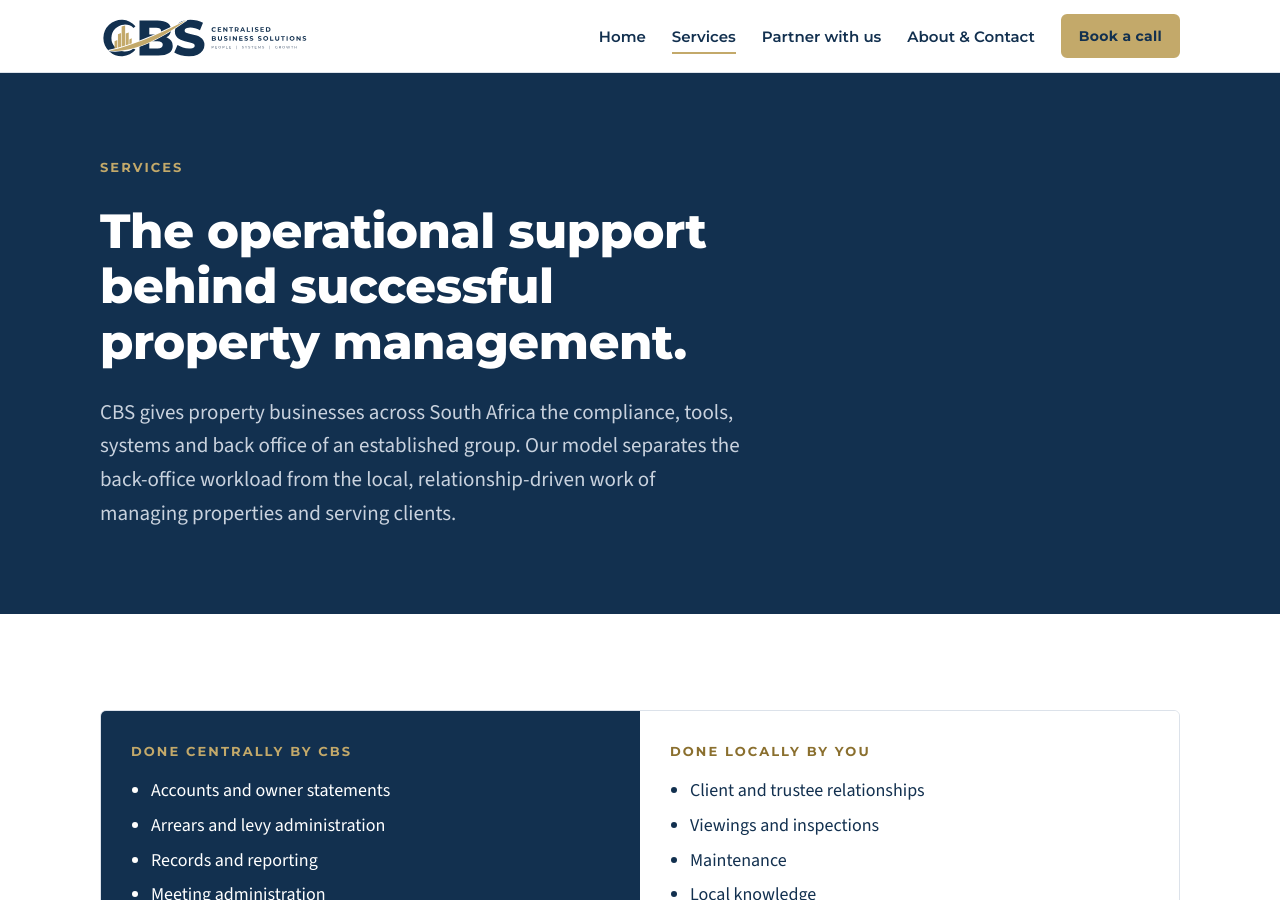
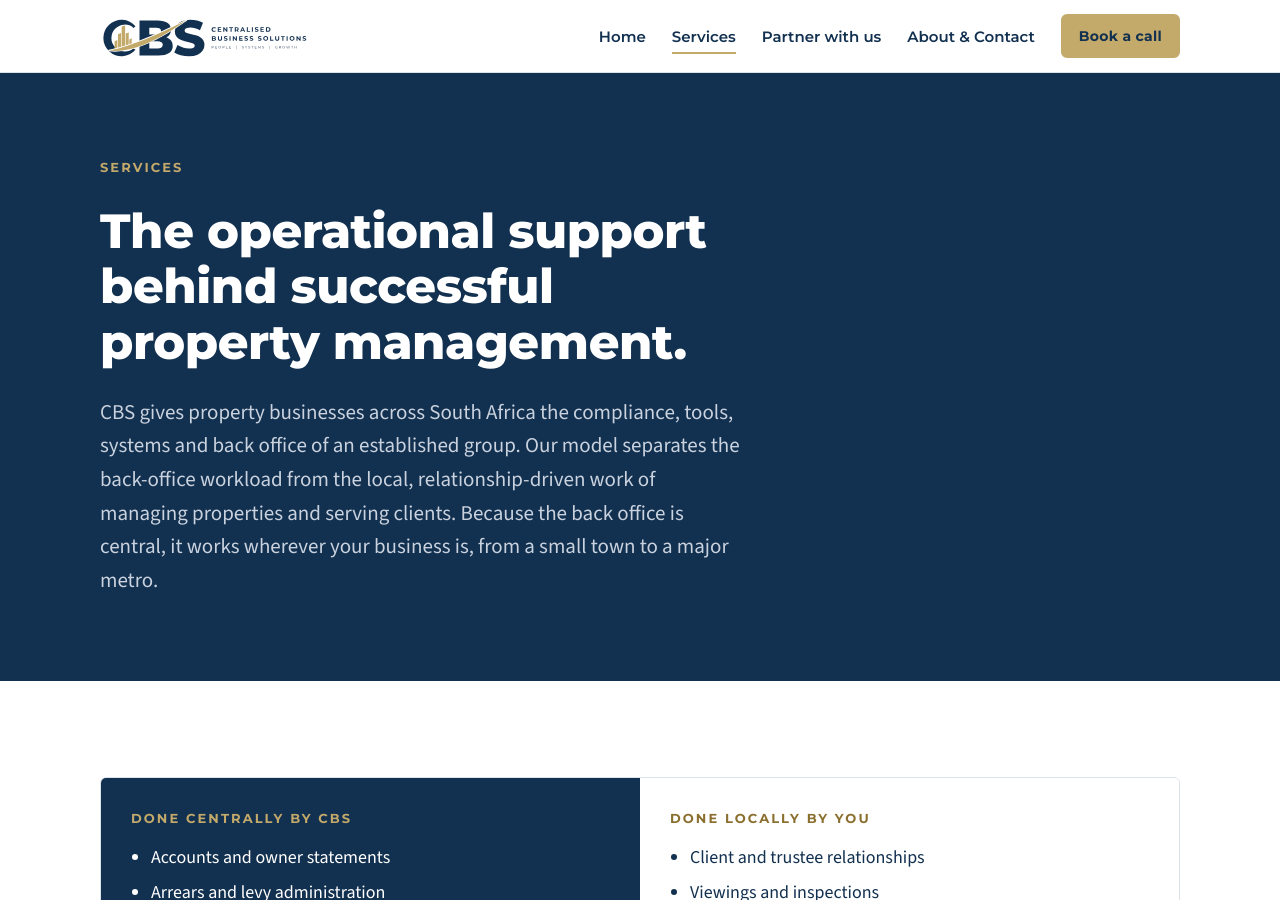
Before and after one commit to Futurserve/centralised-website, a Jekyll site: the page built from services.html, in a window 1280 px wide and 900 px high. Built offline with Jekyll 4.4.1, drawn with Linux system fonts in a browser that asks for light colours.

Commit message:
Services: make national scope explicit
Co-Authored-By: Claude Opus 5.5 <noreply@anthropic.com>
Claude-Session: https://claude.ai/code/session_01NCTBHzCUWmPsuDQfM6vuUS

```diff
--- a/services.html
+++ b/services.html
@@ -8,7 +8,7 @@ permalink: /services.html
   <div class="wrap">
     <p class="eyebrow">Services</p>
     <h1>The operational support behind successful property management.</h1>
-    <p class="lead">CBS gives property businesses across South Africa the compliance, tools, systems and back office of an established group. Our model separates the back-office workload from the local, relationship-driven work of managing properties and serving clients.</p>
+    <p class="lead">CBS gives property businesses across South Africa the compliance, tools, systems and back office of an established group. Our model separates the back-office workload from the local, relationship-driven work of managing properties and serving clients. Because the back office is central, it works wherever your business is, from a small town to a major metro.</p>
   </div>
 </section>
 
```
